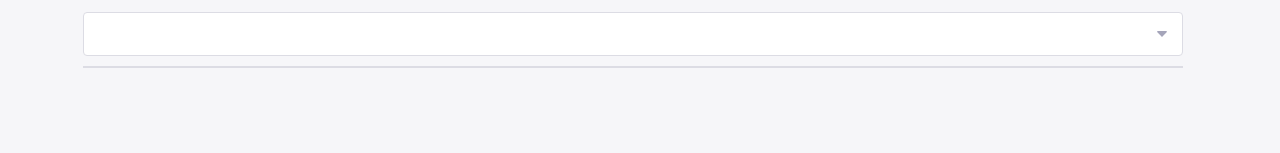
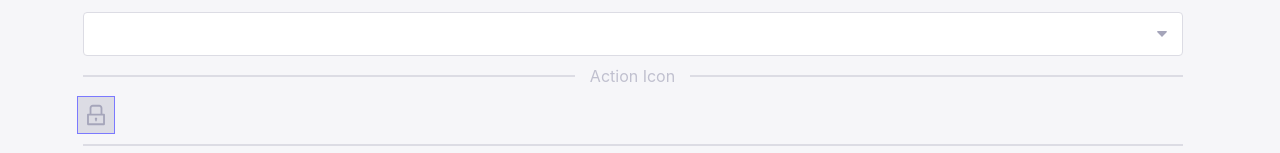
Before and after one commit to shtamtails/Strapi-React-UI-Kit, a React (Create React App) app: page / in a window 1280 px wide. Shown: the part 1128-1281 px from the top of the page. Before the commit the page ends 1206 px from the top, so only its background shows below. Built offline with nearby package versions, Linux system fonts and the light colour scheme.

Commit message:
prettifying

```diff
--- a/src/components/App.js
+++ b/src/components/App.js
@@ -17,6 +17,7 @@ import {
   Checkbox,
   Select,
   Autocomplete,
+  ActionIcon,
 } from "./UI/";
 
 // TODO's
@@ -234,6 +235,10 @@ const App = () => {
         <Autocomplete optionsList={options} value={value1} setValue={setValue1} />
         <Divider> Select </Divider>
         <Select optionsList={options} value={value1} setValue={setValue1} />
+        <Divider> Action Icon </Divider>
+        <ActionIcon variant="outline" size="md" disabled>
+          <AiOutlineLock />
+        </ActionIcon>
         <Divider></Divider>
       </div>
     </>
--- a/src/components/UI/Inputs/ActionIcon/ActionIcon.jsx
+++ b/src/components/UI/Inputs/ActionIcon/ActionIcon.jsx
@@ -2,24 +2,20 @@ import React from "react";
 import PropTypes from "prop-types";
 import { Loader } from "../../";
 
-export const ActionIcon = ({ ...props }) => {
+export const ActionIcon = ({ disabled, loading, variant, size, children, onClick }) => {
+  // Styling
+  const styles = [variant];
+  (disabled || loading) && styles.push("disabled");
+  //
+
   const handleClick = (e) => {
-    !props.disabled && !props.loading && props.onClick();
+    !disabled && !loading && onClick();
   };
 
-  const containerStyles = [""];
-  const iconStyles = [""];
-
-  containerStyles.push(`action-${props.variant}`);
-  iconStyles.push(props.size);
-
-  props.disabled && containerStyles.push("action-disabled");
-  props.loading && containerStyles.push("action-disabled");
-
   return (
-    <div className={`action-icon-container${containerStyles.join(" ")}`} onClick={handleClick}>
-      <div className={`action-icon${iconStyles.join(" ")}`}>
-        {!props.loading ? props.children : <Loader />}
+    <div className={`action-icon-container icon-${size} `}>
+      <div className={styles.join(" ")} onClick={handleClick}>
+        <div className={`icon icon-${size}`}>{!loading ? children : <Loader />}</div>
       </div>
     </div>
   );
--- a/src/components/UI/Inputs/ActionIcon/_actionIcon.scss
+++ b/src/components/UI/Inputs/ActionIcon/_actionIcon.scss
@@ -1,16 +1,12 @@
 .action-icon-container {
-  padding: 5px;
   border-radius: 4px;
   display: flex;
   justify-content: center;
   align-items: center;
   cursor: pointer;
-  &:hover {
-    background-color: $neutral-200;
-  }
-}
 
-.action-icon {
+  .icon {
+    padding: 5px;
     display: flex;
     justify-content: center;
     align-items: center;
@@ -19,7 +15,7 @@
     }
   }
 
-.action-filled {
+  .filled {
     background-color: $primary-500;
     &:hover {
       background-color: $primary-600;
@@ -29,7 +25,7 @@
     }
   }
 
-.action-outline {
+  .outline {
     border: 1px solid $primary-500;
     &:hover {
       background-color: $primary-100;
@@ -39,7 +35,7 @@
     }
   }
 
-.action-transparent {
+  .transparent {
     background: none;
     &:hover {
       background: none;
@@ -49,7 +45,7 @@
     }
   }
 
-.action-hover {
+  .hover {
     background: none;
 
     &:hover {
@@ -60,17 +56,20 @@
     }
   }
 
-.action-light {
+  .light {
     background: $primary-200;
     &:hover {
       background: $primary-200;
     }
     svg {
+      color: $primary-500;
+      &:hover {
         color: $primary-600;
       }
     }
+  }
 
-.action-disabled {
+  .disabled {
     background-color: $neutral-200;
     cursor: not-allowed;
     svg {
@@ -83,24 +82,30 @@
       }
     }
   }
-
-.sm {
+}
+.icon-sm {
+  width: 14px !important;
+  height: auto;
   svg {
-    width: 14px;
+    width: 14px !important;
     height: auto;
   }
 }
 
-.md {
+.icon-md {
+  width: 26px !important;
+  height: auto;
   svg {
-    width: 26px;
+    width: 26px !important;
     height: auto;
   }
 }
 
-.lg {
+.icon-lg {
+  width: 34px !important;
+  height: auto;
   svg {
-    width: 34px;
+    width: 34px !important;
     height: auto;
   }
 }
--- a/src/css/main.css
+++ b/src/css/main.css
@@ -1,5 +1,4 @@
 .action-icon-container {
-  padding: 5px;
   border-radius: 4px;
   display: -webkit-box;
   display: -ms-flexbox;
@@ -13,11 +12,8 @@
   cursor: pointer;
 }
 
-.action-icon-container:hover {
-  background-color: #dcdce4;
-}
-
-.action-icon {
+.action-icon-container .icon {
+  padding: 5px;
   display: -webkit-box;
   display: -ms-flexbox;
   display: flex;
@@ -29,99 +25,118 @@
           align-items: center;
 }
 
-.action-icon svg {
+.action-icon-container .icon svg {
   color: #212134;
 }
 
-.action-filled {
+.action-icon-container .filled {
   background-color: #7b79ff;
 }
 
-.action-filled:hover {
+.action-icon-container .filled:hover {
   background-color: #4945ff;
 }
 
-.action-filled svg {
+.action-icon-container .filled svg {
   color: #fff;
 }
 
-.action-outline {
+.action-icon-container .outline {
   border: 1px solid #7b79ff;
 }
 
-.action-outline:hover {
+.action-icon-container .outline:hover {
   background-color: #f0f0ff;
 }
 
-.action-outline svg {
+.action-icon-container .outline svg {
   color: #7b79ff;
 }
 
-.action-transparent {
+.action-icon-container .transparent {
   background: none;
 }
 
-.action-transparent:hover {
+.action-icon-container .transparent:hover {
   background: none;
 }
 
-.action-transparent svg {
+.action-icon-container .transparent svg {
   color: #7b79ff;
 }
 
-.action-hover {
+.action-icon-container .hover {
   background: none;
 }
 
-.action-hover:hover {
+.action-icon-container .hover:hover {
   background: #d9d8ff;
 }
 
-.action-hover svg {
+.action-icon-container .hover svg {
   color: #4945ff;
 }
 
-.action-light {
+.action-icon-container .light {
   background: #d9d8ff;
 }
 
-.action-light:hover {
+.action-icon-container .light:hover {
   background: #d9d8ff;
 }
 
-.action-light svg {
+.action-icon-container .light svg {
+  color: #7b79ff;
+}
+
+.action-icon-container .light svg:hover {
   color: #4945ff;
 }
 
-.action-disabled {
+.action-icon-container .disabled {
   background-color: #dcdce4;
   cursor: not-allowed;
 }
 
-.action-disabled svg {
+.action-icon-container .disabled svg {
   color: #a5a5ba;
 }
 
-.action-disabled:hover {
+.action-icon-container .disabled:hover {
   background-color: #dcdce4;
 }
 
-.action-disabled:hover svg {
+.action-icon-container .disabled:hover svg {
   color: #a5a5ba;
 }
 
-.sm svg {
-  width: 14px;
+.icon-sm {
+  width: 14px !important;
   height: auto;
 }
 
-.md svg {
-  width: 26px;
+.icon-sm svg {
+  width: 14px !important;
   height: auto;
 }
 
-.lg svg {
-  width: 34px;
+.icon-md {
+  width: 26px !important;
+  height: auto;
+}
+
+.icon-md svg {
+  width: 26px !important;
+  height: auto;
+}
+
+.icon-lg {
+  width: 34px !important;
+  height: auto;
+}
+
+.icon-lg svg {
+  width: 34px !important;
   height: auto;
 }
 
```
Lines whose indentation alone changed are shown as unchanged.
